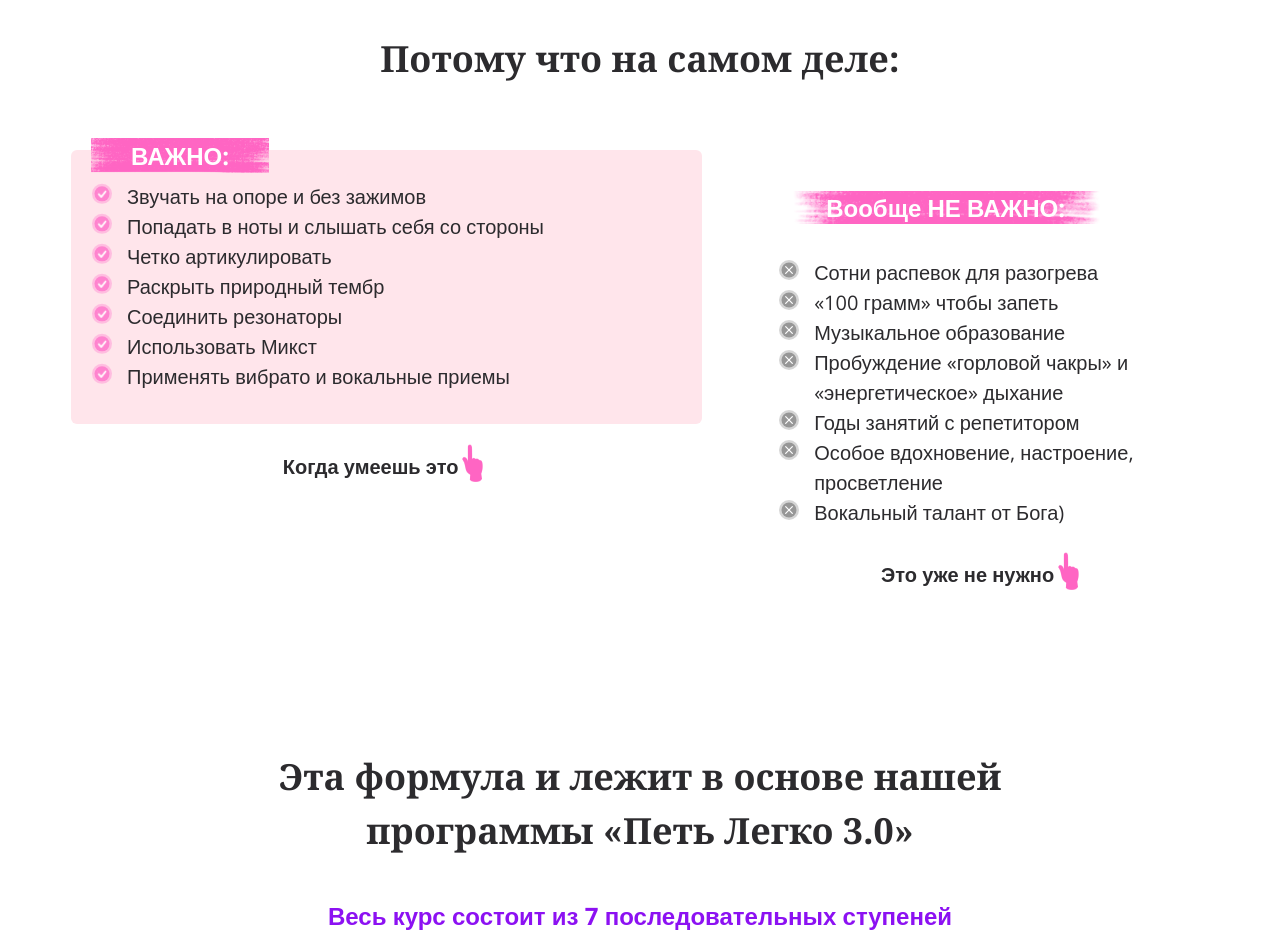
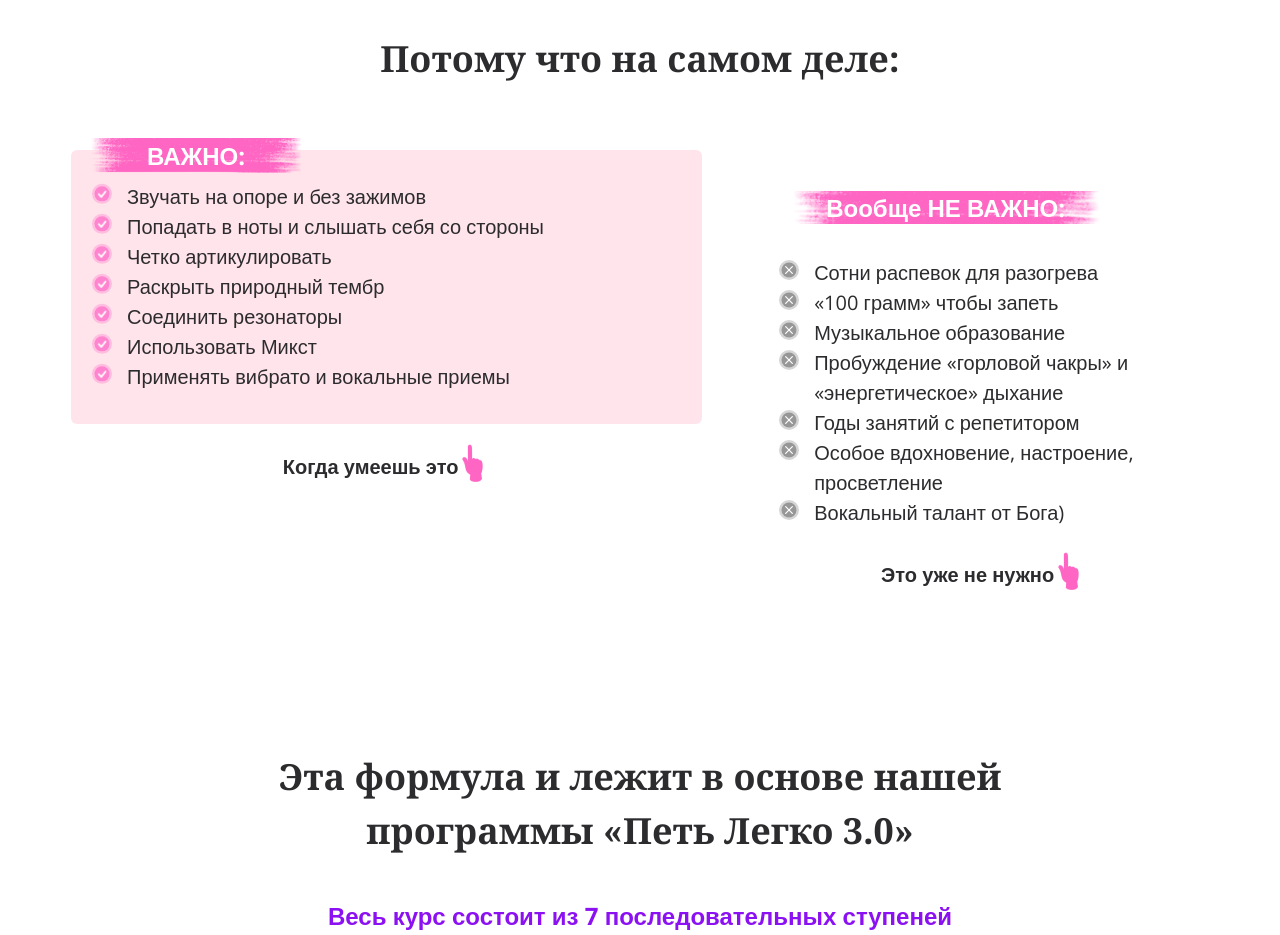
Before and after one commit to Khoroshev-Mikhail/jannaseropyan, a Next.js app: page / in a window 1280 px wide. Shown: the part 6400-7335 px from the top of the page. Built offline with nearby package versions, Linux system fonts and the light colour scheme.

Commit message:
Правки

```diff
--- a/components/sections/02header.tsx
+++ b/components/sections/02header.tsx
@@ -8,7 +8,7 @@ export default function Header(){
             <div className="_wrapper relative h-full">
                 <div className="relative z-10 md:w-[61%] sm:pb-2 md:pb-[76px]">
                     <div className={`${AVRILE_SERIF}`}>
-                        <h1 className="text-center md:text-left uppercase text-_purple text-[20px] sm:text-[26px] md:text-[34px] lg:text-[40px] maxw:text-[47px] mt-2 sm:mt-6 md:mt-10 lg:mt-14 maxw:mt-18">
+                        <h1 className="text-center md:text-left uppercase text-_purple text-[24px] sm:text-[26px] md:text-[34px] lg:text-[40px] maxw:text-[47px] mt-2 sm:mt-6 md:mt-10 lg:mt-14 maxw:mt-18">
                             НАУЧИТЕСЬ ПЕТЬ КРАСИВО
                         </h1>
                         <h2 className="text-center md:text-left uppercase text-[15px] md:text-[22px] lg:text-[28px] maxw:text-[36px]">
--- a/components/sections/10because.tsx
+++ b/components/sections/10because.tsx
@@ -9,7 +9,7 @@ export default function Because(){
                 <div className="mt-10 flex flex-col justify-center gap-x-6 sm:mt-12 md:mt-14 lg:mt-16 md:flex-row sm:gap-x-8 md:gap-x-10 lg:gap-x-12 maxw:gap-x-14">
 
                     <div className="relative md:w-1/2 lg:w-7/12">
-                        <p className="absolute -top-3 px-10 ml-5 inline _text-14-24 font-bold bg-[url('../public/images/p_bg_small.png')] bg-center bg-cover bg-no-repeat text-_white">ВАЖНО:</p>
+                        <p className="absolute -top-3 px-14 ml-5 inline _text-14-24 font-bold bg-[url('../public/images/p_bg_small.png')] bg-center bg-cover bg-no-repeat text-_white">ВАЖНО:</p>
                         <ul className="py-8 px-12 bg-_mainbg rounded-md [&>li]:list-image-[url('/images/icons/done.svg')] [&>li]:pl-2">
                             <li>Звучать на опоре и без зажимов</li>
                             <li>Попадать в ноты и слышать себя со стороны </li>
--- a/components/ui/Reviews_slide.tsx
+++ b/components/ui/Reviews_slide.tsx
@@ -17,7 +17,7 @@ export default function Reviews_slide( { photo, name, src, review, toggle }: { p
                 <p>{review}</p>
             </div>
             <div className="flex justify-center">
-                <button onClick={()=>toggle(src)} className="flex justify-center border border-_purple border-opacity-50 rounded-[8px/30px] _text-14-20 font-bold py-1 sm:py-2 md:py-3 px-2">
+                <button onClick={()=>toggle(src)} className="flex justify-center border border-_purple border-opacity-50 rounded-[8px/30px] _text-14-20 font-bold py-1 px-2 sm:py-2 md:py-3 hover:px-4 duration-300 ">
                     <div>Смотреть результат</div>
                     <div className="flex flex-col justify-center h-full">
                         <Image src={play} alt="play" className="block ml-1"/>
```
